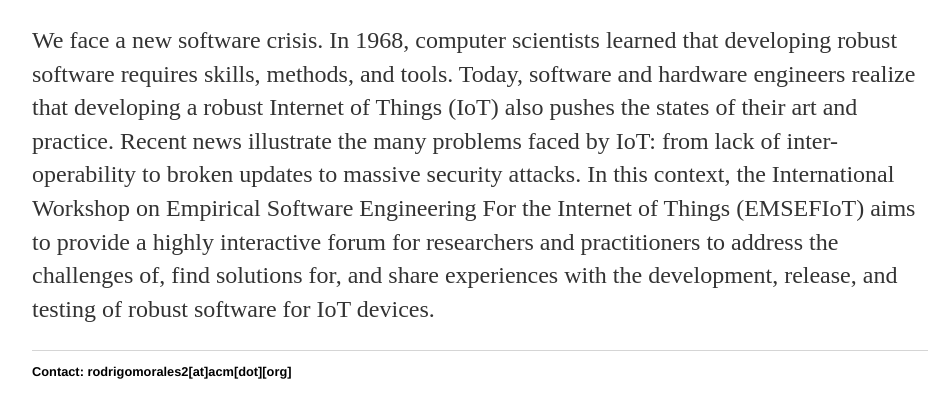
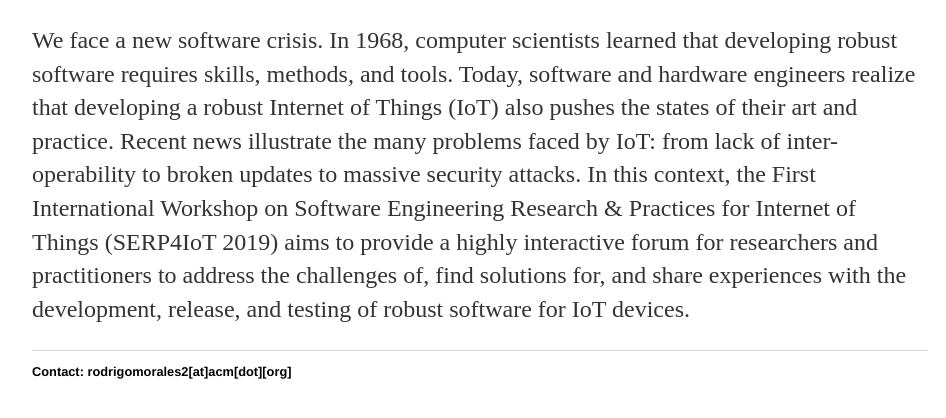
Before and after one commit to moar82/SERP4IoT, a Jekyll site: the page built from index.html, in a window 1280 px wide, cut to the strip 601-1040 px from the top of the page. Shown: the top 418 px of the strip, without its empty margins (160-1106 px from the left). Built offline with Jekyll 4.4.1, drawn with Linux system fonts in a browser that asks for light colours.

Commit message:
Update index.html

```diff
--- a/index.html
+++ b/index.html
@@ -8,5 +8,5 @@
 	<h3>Montréal, QC, Canada: 25 May - 31 May 2019  </h3>
 		 <img src="https://www.goodfreephotos.com/albums/canada/quebec/montreal/night-time-skyline-with-towers-buildings-over-the-water-in-montreal-quebec.jpg" alt="Banner" style="width:816.37795276px;height:120px;">
 				<p>We face a new software crisis.
-			        In 1968, computer scientists learned that developing robust software requires skills, methods, and tools. Today, software and hardware engineers realize that developing a robust Internet of Things (IoT) also pushes the states of their art and practice. Recent news illustrate the many problems faced by IoT: from lack of inter-operability to broken updates to massive security attacks. In this context, the International Workshop on Empirical Software Engineering For the Internet of Things (EMSEFIoT) aims to provide a highly interactive forum for researchers and practitioners to address the challenges of, find solutions for, and share experiences with the development, release, and testing of robust software for IoT devices. </p>
+			        In 1968, computer scientists learned that developing robust software requires skills, methods, and tools. Today, software and hardware engineers realize that developing a robust Internet of Things (IoT) also pushes the states of their art and practice. Recent news illustrate the many problems faced by IoT: from lack of inter-operability to broken updates to massive security attacks. In this context, the First International Workshop on Software Engineering Research & Practices for Internet of Things (SERP4IoT 2019) aims to provide a highly interactive forum for researchers and practitioners to address the challenges of, find solutions for, and share experiences with the development, release, and testing of robust software for IoT devices. </p>
 </div><!-- /.blurb -->
```
